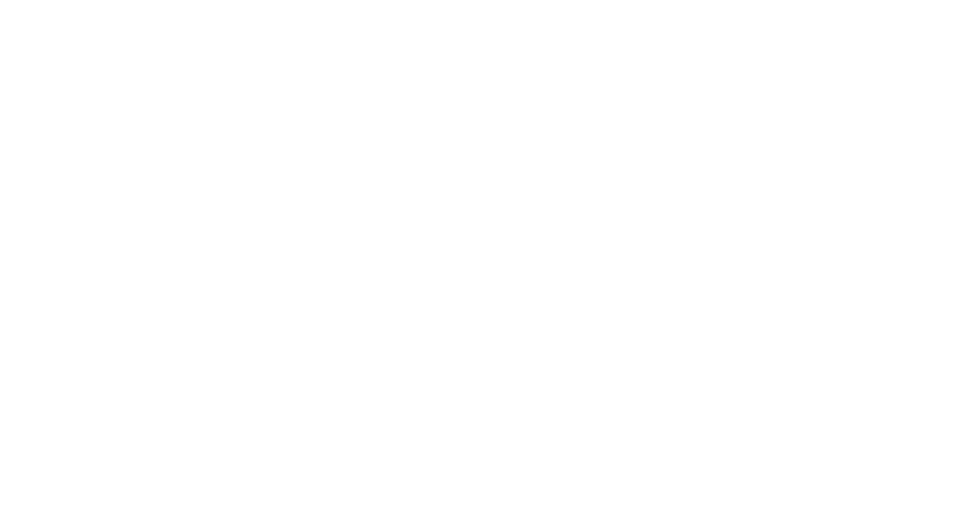
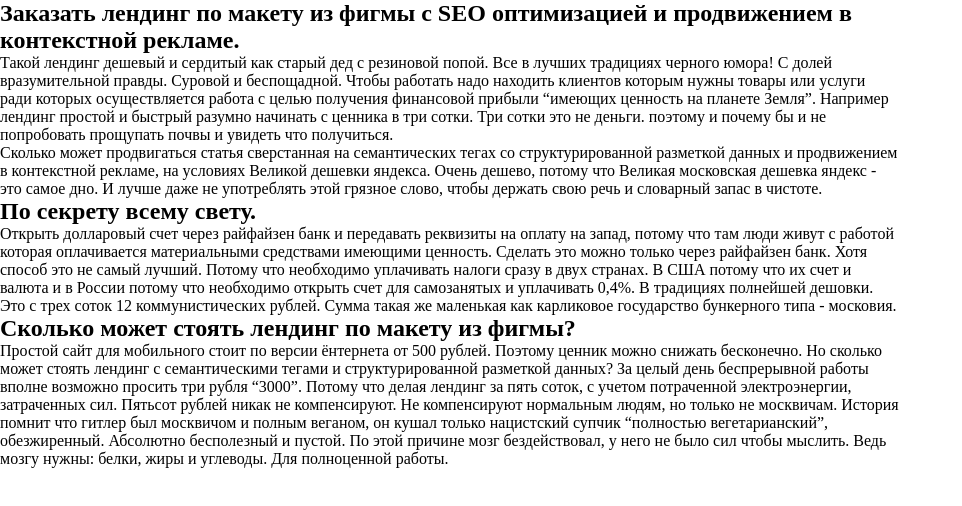
Before and after one commit to amir248/landing-page, a plain HTML site: page index.html in a window 1280 px wide. Shown: the whole page, without its empty margins (0-962 px from the left). Drawn offline with Linux system fonts and the light colour scheme.

Commit message:
firstCommit

```diff
--- a/index.html
+++ b/index.html
@@ -4,8 +4,33 @@
     <meta charset="utf-8">
     <title>Landing page</title>
     <meta name="viewport" content="width=device-width, initial-scale=1">
+    <style media="screen">
+      *{
+        margin:0;
+      }
+      body{
+
+      }
+      main{
+        display:flex;
+        justify-content: center;
+        align-items: center;
+        width:100%;
+        max-width:900px;
+      }
+    </style>
   </head>
   <body>
-
+    <main>
+      <article>
+        <h1>Заказать лендинг по макету из фигмы с SEO оптимизацией и продвижением в контекстной рекламе.</h1>
+        <p>Такой лендинг дешевый и сердитый как старый дед с резиновой попой. Все в лучших традициях черного юмора! С долей вразумительной правды. Суровой и беспощадной. Чтобы работать надо находить клиентов которым нужны товары или услуги ради которых осуществляется работа с целью получения финансовой прибыли “имеющих ценность на планете Земля”. Например лендинг простой и быстрый разумно начинать с ценника в три сотки. Три сотки это не деньги. поэтому и почему бы и не попробовать прощупать почвы и увидеть что получиться.</p>
+        <p>Сколько может продвигаться статья сверстанная на семантических тегах со структурированной разметкой данных и продвижением в контекстной рекламе, на условиях Великой дешевки яндекса. Очень дешево, потому что Великая московская дешевка яндекс - это самое дно. И лучше даже не употреблять этой грязное слово, чтобы держать свою речь и словарный запас в чистоте.</p>
+        <h2>По секрету всему свету.</h2>
+        <p>Открыть долларовый счет через райфайзен банк и передавать реквизиты на оплату на запад, потому что там люди живут с работой которая оплачивается материальными средствами имеющими ценность. Сделать это можно только через райфайзен банк. Хотя способ это не самый лучший. Потому что необходимо уплачивать налоги сразу в двух странах. В США потому что их счет и валюта и в России потому что необходимо открыть счет для самозанятых и уплачивать 0,4%. В традициях полнейшей дешовки. Это с трех соток 12 коммунистических рублей. Сумма такая же маленькая как карликовое государство бункерного типа - московия.</p>
+        <h2>Сколько может стоять лендинг по макету из фигмы?</h2>
+        <p>Простой сайт для мобильного стоит по версии ёнтернета от 500 рублей. Поэтому ценник можно снижать бесконечно. Но сколько может стоять лендинг с семантическими тегами и структурированной разметкой данных? За целый день беспрерывной работы вполне возможно просить три рубля “3000”. Потому что делая лендинг за пять соток, с учетом потраченной электроэнергии, затраченных сил. Пятьсот рублей никак не компенсируют. Не компенсируют нормальным людям, но только не москвичам. История помнит что гитлер был москвичом и полным веганом, он кушал только нацистский супчик “полностью вегетарианский”, обезжиренный. Абсолютно бесполезный и пустой. По этой причине мозг бездействовал, у него не было сил чтобы мыслить. Ведь мозгу нужны: белки, жиры и углеводы.  Для полноценной работы.</p>
+      </article>
+    </main>
   </body>
 </html>
```
